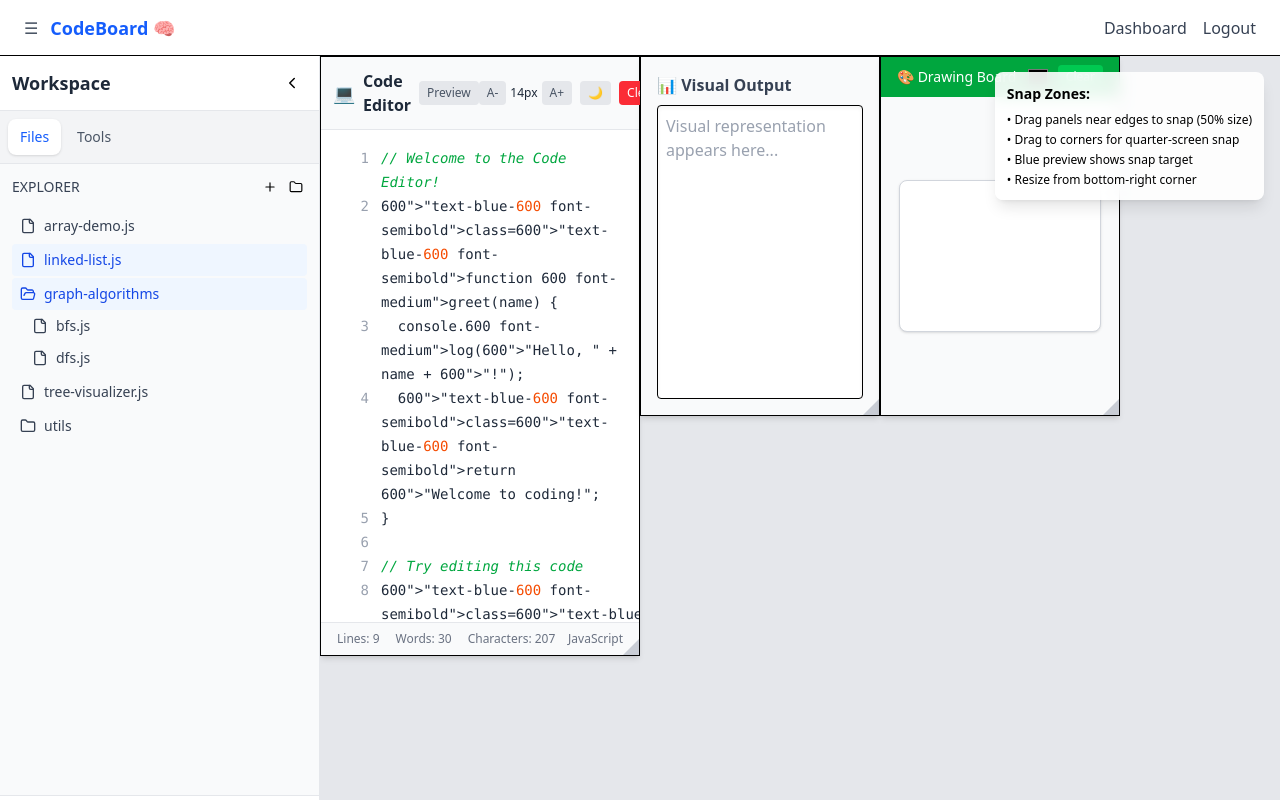
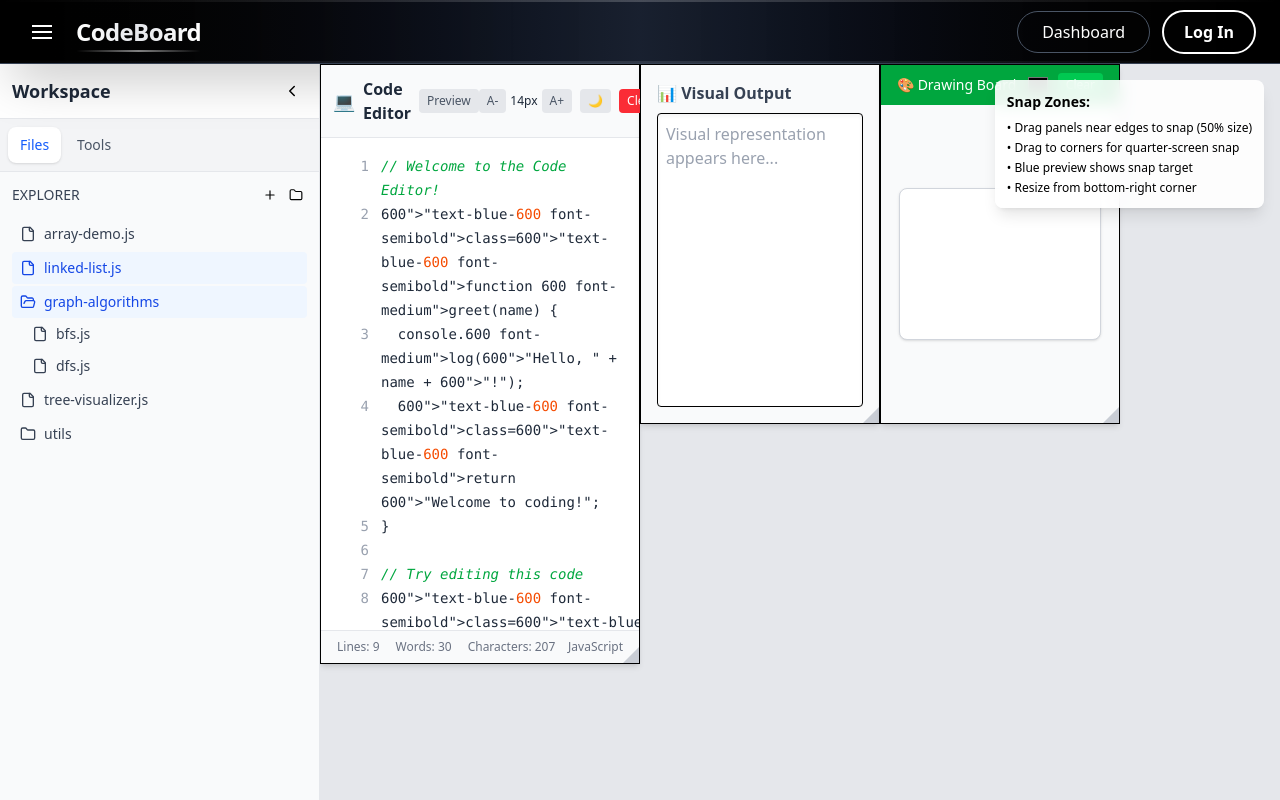
Before and after one commit to amicable-dev/codeboard, a React (Vite) app: page / in a window 1280 px wide. Built offline with nearby package versions, Linux system fonts and the light colour scheme.

Commit message:
added top bar

```diff
--- a/src/components/layout/Topbar.tsx
+++ b/src/components/layout/Topbar.tsx
@@ -1,22 +1,79 @@
+import React, { useState } from 'react';
+
 interface TopbarProps {
   toggleSidebar: () => void;
 }
 
 const Topbar: React.FC<TopbarProps> = ({ toggleSidebar }) => {
+  const [isLoggedIn, setIsLoggedIn] = useState(false);
+
   return (
-    <div className="h-14 bg-white shadow flex items-center justify-between px-6 border-b">
-      <div className="flex items-center gap-3">
+    <div className="h-16 bg-gradient-to-r from-black via-gray-900 to-black shadow-2xl flex items-center justify-between px-6 border-b border-gray-700 relative overflow-hidden">
+      {/* Animated background pattern */}
+      <div className="absolute inset-0 opacity-5">
+        <div className="absolute top-0 left-0 w-full h-full bg-gradient-to-r from-transparent via-white to-transparent animate-pulse"></div>
+      </div>
+
+      {/* Left section */}
+      <div className="flex items-center gap-4 z-10">
         <button
           onClick={toggleSidebar}
-          className="text-gray-600 hover:text-blue-500"
+          className="text-white hover:text-gray-300 transition-all duration-300 transform hover:scale-110 text-xl p-2 rounded-lg hover:bg-white hover:bg-opacity-10"
         >
-          ☰
+          <div className="space-y-1">
+            <div className="w-5 h-0.5 bg-current transition-all duration-300"></div>
+            <div className="w-5 h-0.5 bg-current transition-all duration-300"></div>
+            <div className="w-5 h-0.5 bg-current transition-all duration-300"></div>
+          </div>
         </button>
-        <span className="font-bold text-lg text-blue-600">CodeBoard 🧠</span>
+
+        {/* Tool name with creative styling */}
+        <div className="relative">
+          <span className="font-black text-2xl bg-gradient-to-r from-white via-gray-200 to-white bg-clip-text text-transparent tracking-tight">
+            CodeBoard
+          </span>
+          <div className="absolute -bottom-1 left-0 w-full h-0.5 bg-gradient-to-r from-transparent via-white to-transparent opacity-50"></div>
+        </div>
       </div>
-      <div className="flex gap-4 text-gray-700">
-        <button className="hover:text-blue-500">Dashboard</button>
-        <button className="hover:text-blue-500">Logout</button>
+
+      {/* Center section - Empty for cleaner layout */}
+      <div className="flex items-center z-10">
+      </div>
+
+      {/* Right section - Dashboard and Auth */}
+      <div className="flex items-center gap-3 z-10">
+        <button className="text-white hover:text-gray-300 font-medium px-6 py-2 rounded-full border border-gray-600 hover:border-white transition-all duration-300 transform hover:scale-105 hover:bg-white hover:bg-opacity-10 relative overflow-hidden group">
+          <span className="relative z-10">Dashboard</span>
+          <div className="absolute inset-0 bg-gradient-to-r from-white to-gray-200 opacity-0 group-hover:opacity-10 transition-opacity duration-300"></div>
+        </button>
+
+        {!isLoggedIn ? (
+          <button
+            onClick={() => setIsLoggedIn(true)}
+            className="text-white hover:text-black font-semibold px-5 py-2 rounded-full border-2 border-white hover:bg-white transition-all duration-300 transform hover:scale-105 relative overflow-hidden group"
+          >
+            <span className="relative z-10">Log In</span>
+            <div className="absolute inset-0 bg-white transform scale-x-0 group-hover:scale-x-100 transition-transform duration-300 origin-left"></div>
+          </button>
+        ) : (
+          <div className="flex items-center gap-3">
+            <div className="w-8 h-8 bg-white rounded-full flex items-center justify-center text-black font-bold text-sm">
+              U
+            </div>
+            <button
+              onClick={() => setIsLoggedIn(false)}
+              className="text-white hover:text-red-300 font-medium px-4 py-2 rounded-full border border-gray-600 hover:border-red-400 transition-all duration-300 transform hover:scale-105"
+            >
+              Logout
+            </button>
+          </div>
+        )}
+      </div>
+
+      {/* Subtle shine effect */}
+      <div className="absolute top-0 left-0 w-full h-full pointer-events-none">
+        <div className="absolute top-0 left-0 w-full h-0.5 bg-gradient-to-r from-transparent via-white to-transparent opacity-20"></div>
+        <div className="absolute bottom-0 left-0 w-full h-0.5 bg-gradient-to-r from-transparent via-gray-500 to-transparent opacity-30"></div>
       </div>
     </div>
   );
```
